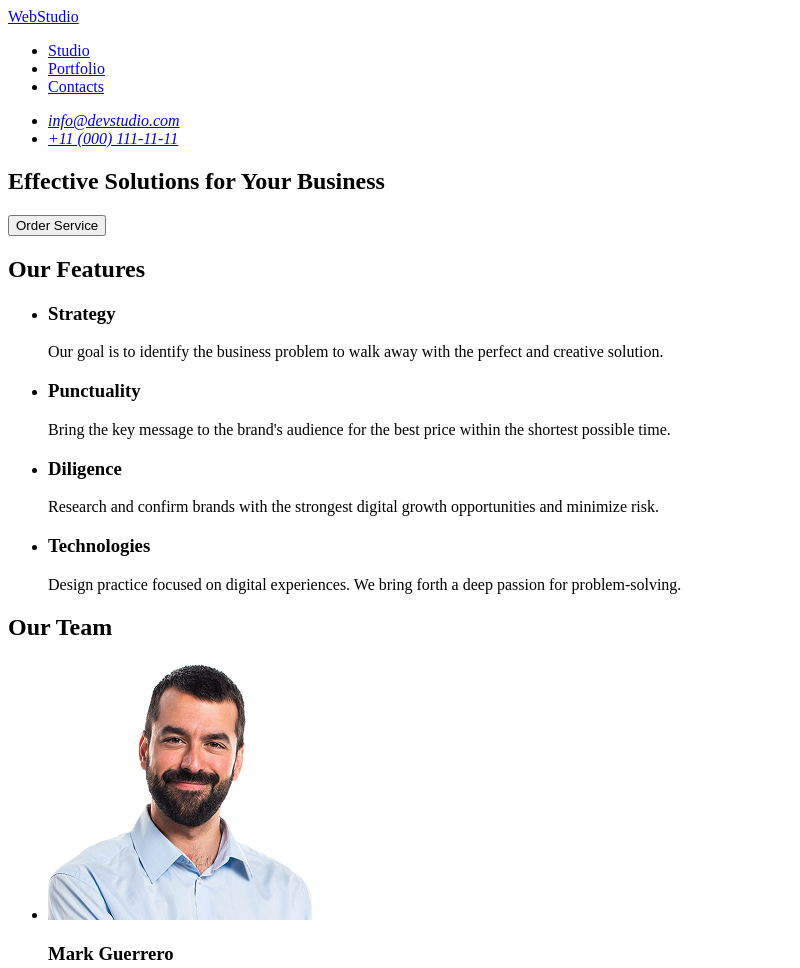
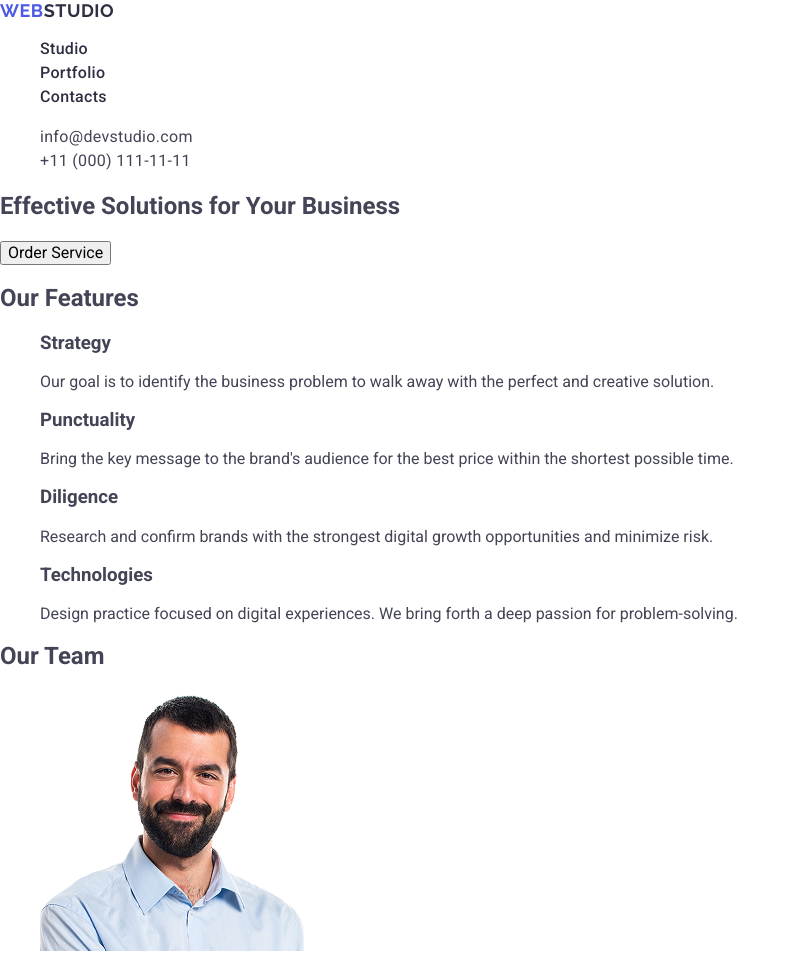
Before and after one commit to Natalia-Honcharova/goit-markup-hw-02, a plain HTML site: page index.html in a window 1280 px wide. Shown: the top 968 px of the page, without its empty margins (0-800 px from the left). Drawn offline with nearby package versions, Linux system fonts and the light colour scheme.

Commit message:
add html and css styles

```diff
--- /dev/null
+++ b/css/styles.css
@@ -0,0 +1,58 @@
+body {
+    font-family: "Roboto",sans-serif;
+    color: #434455;
+    background-color: #fff;
+}
+ul,ol {
+    list-style-type: none;
+}
+a {
+    text-decoration: none;
+}
+.logo {
+    font-family: "Raleway", sans-serif;
+        font-weight: 700;
+        font-size: 18px;
+        line-height: 1.17;
+        letter-spacing: 0.03em;
+        text-transform: uppercase;
+        color: #4d5ae5;
+}
+
+.header-logo .logo-part {
+color: #2e2f42;
+}
+
+.footer-logo .logo-part {
+    color: #f4f4fd;
+}
+
+.nav-link {
+        font-weight: 500;
+        font-size: 16px;
+        line-height: 1.5;
+        letter-spacing: 0.02em;
+        color: #2e2f42;
+}
+
+.contacts {
+    font-style: normal;
+}
+
+.contacts-link {
+        font-size: 16px;
+        line-height: 1.5;
+        letter-spacing: 0.02em;
+        color: #434455;
+}
+
+.contacts-link:hover,
+.contacts-link:focus,
+.nav-link:hover,
+.nav-link:focus{
+    color: #404bbf;
+}
+
+.page-footer {
+    background-color: #2e2f42;
+}
--- a/index.html
+++ b/index.html
@@ -4,22 +4,36 @@
     <meta charset="UTF-8" />
     <meta name="viewport" content="width=device-width, initial-scale=1.0" />
     <title>Document</title>
+
+<link rel="stylesheet" href="https://cdnjs.cloudflare.com/ajax/libs/modern-normalize/3.0.1/modern-normalize.min.css" integrity="sha512-q6WgHqiHlKyOqslT/lgBgodhd03Wp4BEqKeW6nNtlOY4quzyG3VoQKFrieaCeSnuVseNKRGpGeDU3qPmabCANg=="
+crossorigin="anonymous"
+referrerpolicy="no-referrer"
+/>
+<link rel="preconnect" href="https://fonts.googleapis.com">
+<link rel="preconnect" href="https://fonts.gstatic.com" crossorigin>
+<link href="https://fonts.googleapis.com/css2?family=Raleway:wght@700&family=Roboto:wght@400;500;700&display=swap"
+rel="stylesheet"
+/>
+
+    <link rel="stylesheet" href="./css/styles.css">
   </head>
   <body>
-    <header>
-      <nav>
-        <a href="./index.html">WebStudio</a>
+    <header class="page-header">
+      <nav class="header-nav">
+        <a class="logo header-logo" href="./index.html">
+          Web<span class="logo-part">Studio</span></a>
 
-        <ul>
-          <li><a href="#">Studio</a></li>
-          <li><a href="#">Portfolio</a></li>
-          <li><a href="#">Contacts</a></li>
+        <ul class="nav-list">
+          <li class="nav-item">
+            <a class="nav-link" href="./index.html">Studio</a></li>
+          <li class="nav-item"><a class="nav-link" href="">Portfolio</a></li>
+          <li class="nav-item"><a class="nav-link" href="">Contacts</a></li>
         </ul>
       </nav>
-      <address>
-        <ul>
-          <li><a href="mailto:info@devstudio.com">info@devstudio.com</a></li>
-          <li><a href="tel:+110001111111">+11 (000) 111-11-11</a></li>
+      <address class="contacts">
+        <ul class="contacts-list">
+          <li class="contacts-item"><a class="contacts-link" href="mailto:info@devstudio.com">info@devstudio.com</a></li>
+          <li class="contacts-item"><a class="contacts-link" href="tel:+110001111111">+11 (000) 111-11-11</a></li>
         </ul>
       </address>
     </header>
@@ -112,8 +126,9 @@
       </section>
     </main>
 
-    <footer>
-      <a href="#">Web Studio</a>
+    <footer class="page-footer">
+      <a class="logo footer-logo" href="./index.html">
+          Web<span class="logo-part">Studio</span></a>
       <p>
         Increase the flow of customers and sales for your business with digital
         marketing & growth solutions.
```
